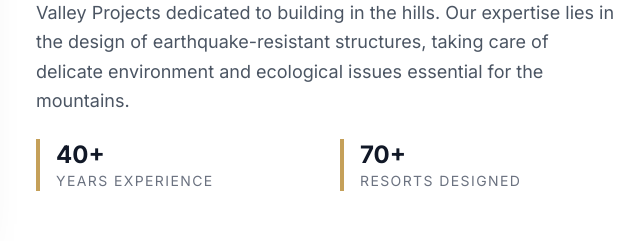
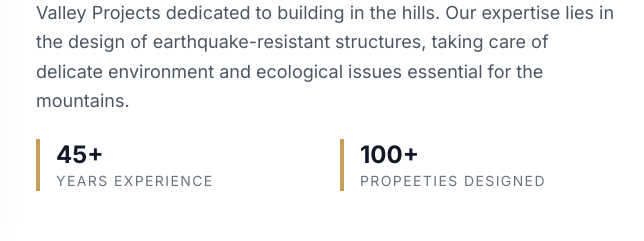
Before and after one commit to abelwal-cpu/MVP-Consultants-, a plain HTML site: page index.html in a window 1280 px wide. Shown: the part 1100-1341 px from the top of the page, 636-1280 px from the left. Drawn offline with nearby package versions, Linux system fonts and the light colour scheme.

Commit message:
Update index.html

```diff
--- a/index.html
+++ b/index.html
@@ -136,12 +136,12 @@
                         </p>
                         <div class="grid grid-cols-2 gap-6">
                             <div class="border-l-4 border-gold pl-4">
-                                <h4 class="font-bold text-2xl">40+</h4>
+                                <h4 class="font-bold text-2xl">45+</h4>
                                 <p class="text-sm text-gray-500 uppercase tracking-widest">Years Experience</p>
                             </div>
                             <div class="border-l-4 border-gold pl-4">
-                                <h4 class="font-bold text-2xl">70+</h4>
-                                <p class="text-sm text-gray-500 uppercase tracking-widest">Resorts Designed</p>
+                                <h4 class="font-bold text-2xl">100+</h4>
+                                <p class="text-sm text-gray-500 uppercase tracking-widest">Propeeties Designed</p>
                             </div>
                         </div>
                     </div>
@@ -191,7 +191,7 @@
                              alt="Mountain Resort Project"
                              onerror="this.onerror=null; this.src='https://images.unsplash.com/photo-1512917774080-9991f1c4c750?auto=format&fit=crop&q=80&w=800';">
                         <div class="p-4 bg-white border-t border-gray-100">
-                            <h4 class="font-bold">Mountain Resort - Kumaon</h4>
+                            <h4 class="font-bold">Mountain Cottage - Ranikhet</h4>
                             <p class="text-xs text-gray-500 uppercase tracking-widest mt-1">Hospitality Project</p>
                         </div>
                     </div>
@@ -202,7 +202,7 @@
                              alt="Residential Villa Project"
                              onerror="this.onerror=null; this.src='https://images.unsplash.com/photo-1600585154340-be6161a56a0c?auto=format&fit=crop&q=80&w=800';">
                         <div class="p-4 bg-white border-t border-gray-100">
-                            <h4 class="font-bold">Residential Villa - Nainital</h4>
+                            <h4 class="font-bold">Private Village Home - Bhargaon</h4>
                             <p class="text-xs text-gray-500 uppercase tracking-widest mt-1">Residential Architecture</p>
                         </div>
                     </div>
```
